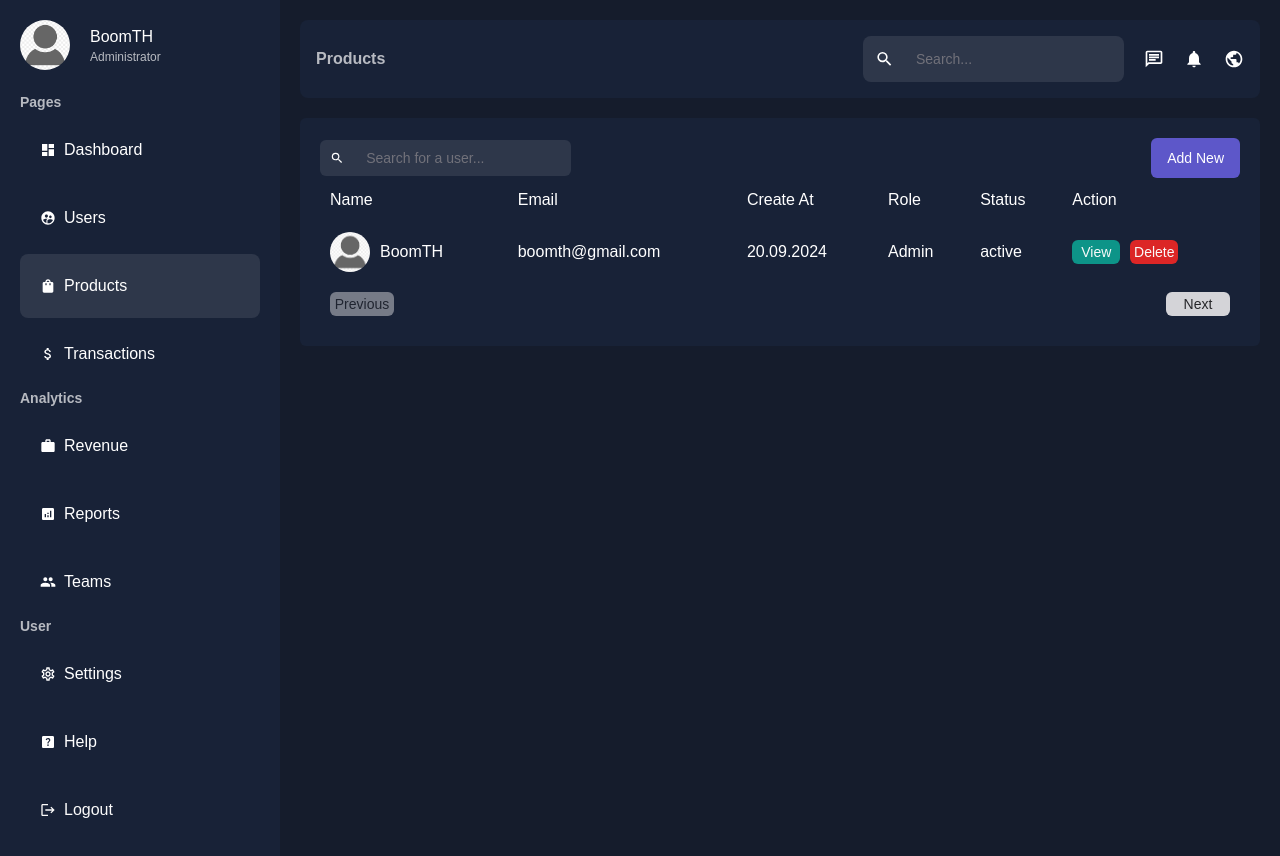
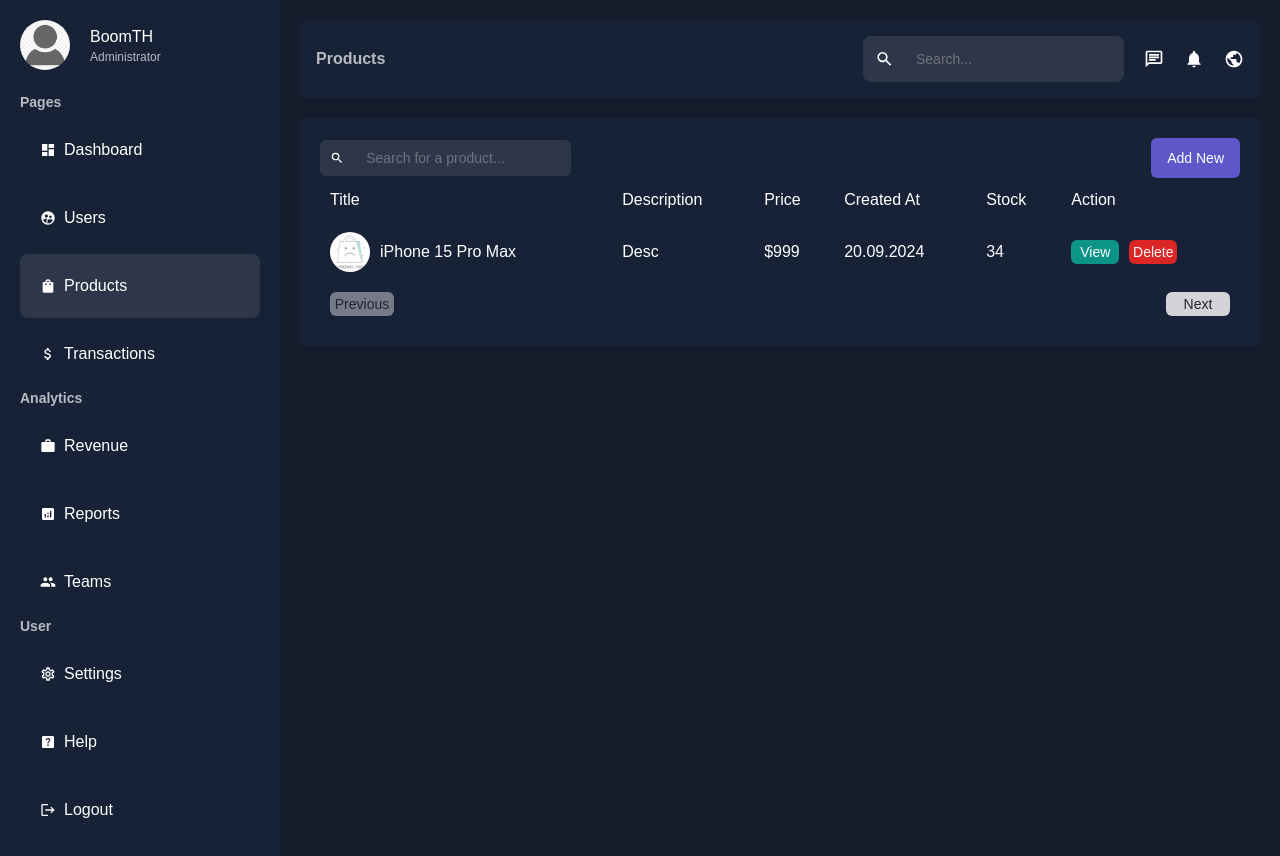
Before and after one commit to BoomTHDev/admin-dashboard-template-boomth, a Next.js app: page /dashboard/products in a window 1280 px wide. Shown: the top 856 px of the page. Built offline with nearby package versions, Linux system fonts and the light colour scheme.

Commit message:
product page ui success

```diff
--- a/app/dashboard/layout.tsx
+++ b/app/dashboard/layout.tsx
@@ -10,7 +10,7 @@ export default function DashboardLayout({ children }: Props) {
   return (
     <div className='flex'>
 
-        <div className='flex-1 bg-[#182237] p-5'>
+        <div className='flex-1 bg-[#182237] p-5 min-h-screen'>
             <Sidebar />
         </div>
 
--- a/app/dashboard/products/page.tsx
+++ b/app/dashboard/products/page.tsx
@@ -12,7 +12,7 @@ export default function ProductsPage({}: Props) {
     <div className='bg-[#182237] p-5 rounded-md mt-5'>
 
       <div className='flex items-center justify-between'>
-        <Search placeholder='Search for a user...' />
+        <Search placeholder='Search for a product...' />
         <Link href='/dashboard/users/add'>
           <Button className='bg-[#5d57c9] hover:bg-[#3e3b8b] text-white'>Add New</Button>
         </Link>
@@ -21,11 +21,11 @@ export default function ProductsPage({}: Props) {
       <table className='w-full'>
         <thead>
           <tr>
-            <td className='p-2.5'>Name</td>
-            <td className='p-2.5'>Email</td>
-            <td className='p-2.5'>Create At</td>
-            <td className='p-2.5'>Role</td>
-            <td className='p-2.5'>Status</td>
+            <td className='p-2.5'>Title</td>
+            <td className='p-2.5'>Description</td>
+            <td className='p-2.5'>Price</td>
+            <td className='p-2.5'>Created At</td>
+            <td className='p-2.5'>Stock</td>
             <td className='p-2.5'>Action</td>
           </tr>
         </thead>
@@ -33,14 +33,14 @@ export default function ProductsPage({}: Props) {
           <tr>
             <td className='p-2.5'>
               <div className='flex gap-2.5 items-center'>
-                <Image src='/noavatar.png' alt='' width={40} height={40} className='object-cover rounded-full' />
-                BoomTH
+                <Image src='/noproduct.jpg' alt='' width={40} height={40} className='object-cover rounded-full' />
+                iPhone 15 Pro Max
               </div>
             </td>
-            <td className='p-2.5'>boomth@gmail.com</td>
+            <td className='p-2.5'>Desc</td>
+            <td className='p-2.5'>$999</td>
             <td className='p-2.5'>20.09.2024</td>
-            <td className='p-2.5'>Admin</td>
-            <td className='p-2.5'>active</td>
+            <td className='p-2.5'>34</td>
             <td className='p-2.5'>
               <div className='flex items-center gap-2.5'>
                 <Link href=''>
```
